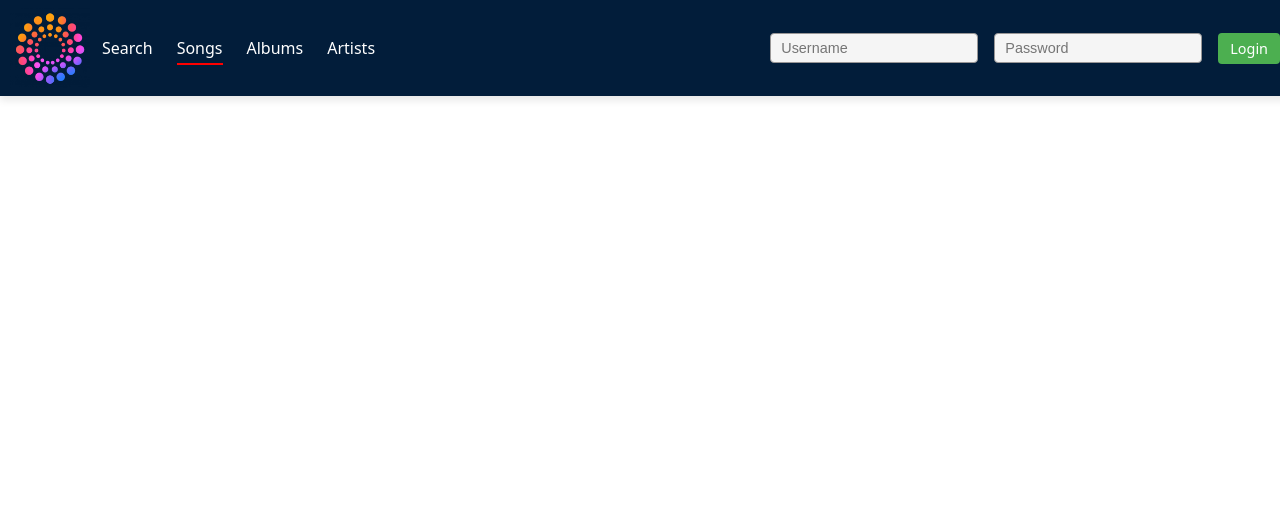
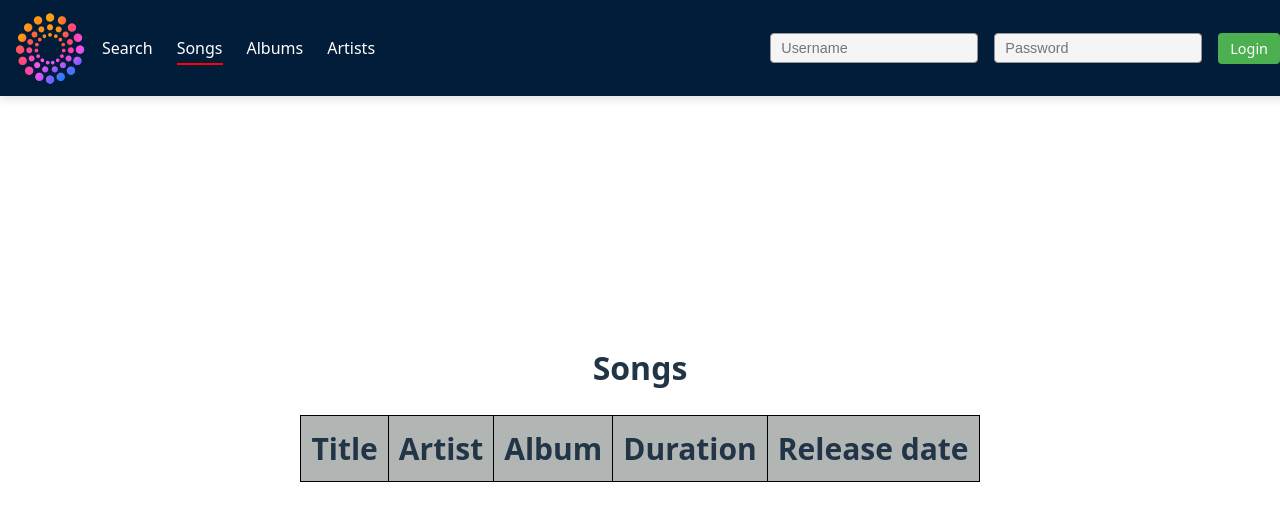
Before and after one commit to niki03125/sp3FrontendEksamen, a React (Vite) app: page /Songs in a window 1280 px wide. Shown: the top 520 px of the page. Built offline with nearby package versions, Linux system fonts and the light colour scheme.

Commit message:
Refactor Admin and Songs pages: Update API URL and enhance Songs component with data fetching and styling

```diff
--- a/src/pages/Admin/admin.module.css
+++ b/src/pages/Admin/admin.module.css
@@ -1,4 +1,5 @@
 .title {
+  padding-top: 10px;
   font-size: 32px;
   font-weight: 600;
   margin-bottom: 30px;
--- a/src/pages/Artists/artists.jsx
+++ b/src/pages/Artists/artists.jsx
@@ -3,7 +3,7 @@ import styles from "./artists.module.css"
 
 const Artists = () => {
   const [artists, setArtists] = useState([]);
-  const APIURL = "http://localhost:7071/api/v1/artist";
+  const APIURL = "https://music.codedbyniki.dk/api/v1/artist"; {/*https://music.codedbyniki.dk/api/v1/artist/  http://localhost:7071/api/v1/artist */}
 
   useEffect(() => {
     fetch(APIURL)
--- a/src/pages/Songs/songs.jsx
+++ b/src/pages/Songs/songs.jsx
@@ -1,8 +1,45 @@
+import { useState, useEffect } from "react";
+import styles from "./songs.module.css"
+function Songs(){
+    const [songs, setSongs] = useState([]);
 
-function Songs(){
+    useEffect (() =>{
+        async function fetchSongs() {
+            const response = await fetch('/api/v1/songs');
+            const data = await response.json();
+            setSongs(data);
+        }
+        fetchSongs;
+    }, []);
+
     return(
         <>
+        <div>
+            <h1 className={styles.title}>Songs</h1>
 
+            <table>
+                <thead>
+                    <tr>
+                        <th>Title</th>
+                        <th>Artist</th>
+                        <th>Album</th>
+                        <th>Duration</th>
+                        <th>Release date</th>
+                    </tr>
+                </thead>
+                <tbody>
+                    {songs.map((song) =>(
+                        <tr key = {songs.id}>
+                            <td>{song.title}</td>
+                            <td>{song.artistName}</td>
+                            <td>{song.albumId}</td>
+                            <td>{song.duration}</td>
+                            <td>{song.releaseDate.substring(0, 4)}</td>
+                        </tr>
+                    ))}
+                </tbody>
+            </table>
+            </div>
         </>
     )
 
--- /dev/null
+++ b/src/pages/Songs/songs.module.css
@@ -0,0 +1,45 @@
+.title {
+  padding-top: 10px;
+  font-size: 32px;
+  font-weight: 600;
+  margin-bottom: 30px;
+  text-align: center;
+}
+
+/* Grid container */
+.gridTable {
+  margin: 0 auto;
+  width: min(900px, 95%);
+
+  display: grid;
+  grid-template-columns: 2.2fr 1.2fr 1.2fr 1fr 1.2fr;
+  border-radius: 10px;
+  overflow: hidden;
+  font-size: 18px;
+  border: 1px solid #d0d0d0;
+}
+
+/* Header cells */
+.gridHeader {
+  background-color: #7a7a7a;
+  color: white;
+  padding: 12px;
+  text-align: left;
+  font-weight: 600;
+  border-right: 1px solid #d0d0d0;
+}
+
+.gridHeader:last-child {
+  border-right: none;
+}
+
+/* Data cells */
+.gridCell {
+  padding: 12px;
+  border-top: 1px solid #d0d0d0;
+  border-right: 1px solid #d0d0d0;
+}
+
+.gridCell:nth-child(5n) {
+  border-right: none;
+}
```
